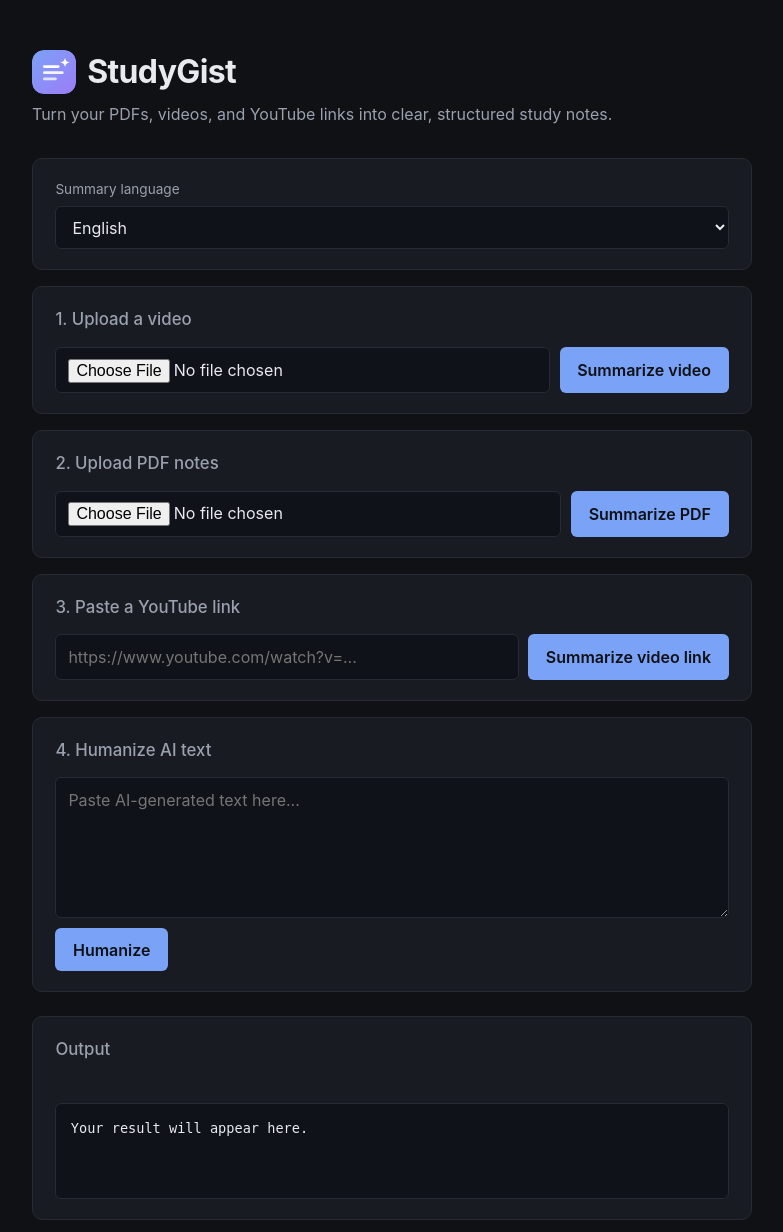
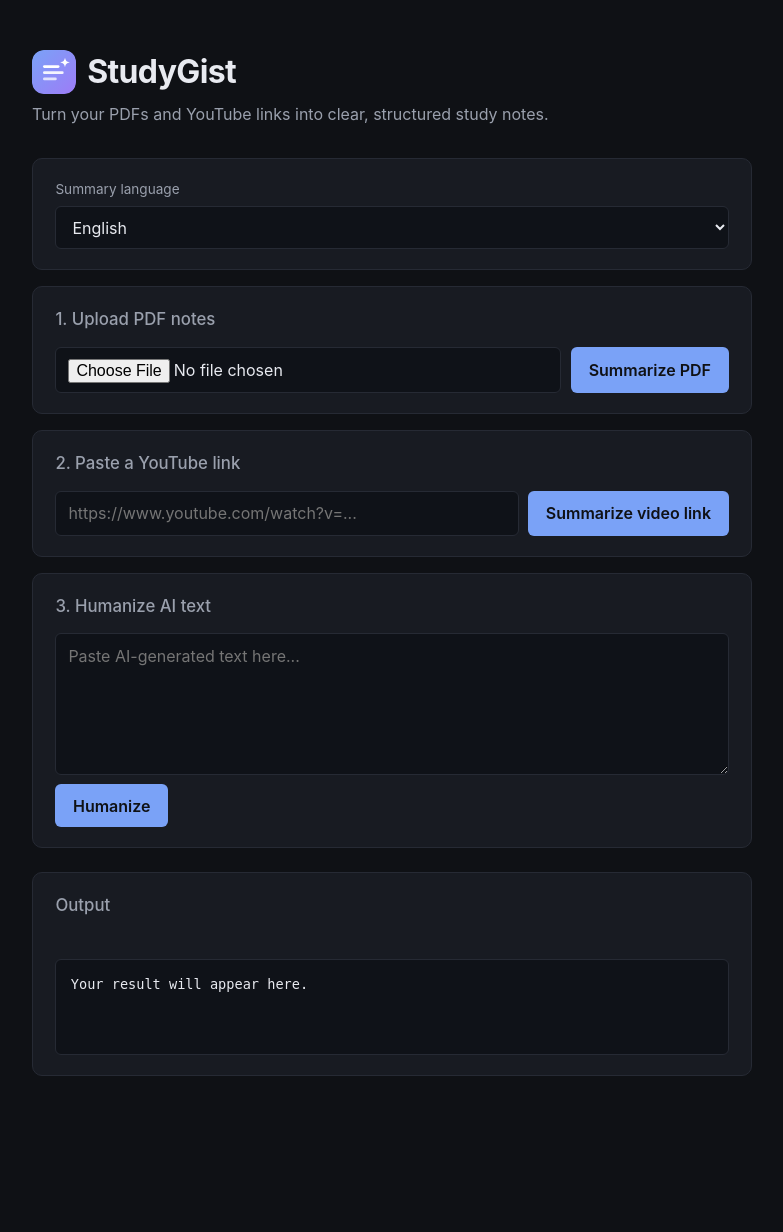
Before and after one commit to fmehdiyeva/student-summary-app, a Flask app: page / in a window 1280 px wide. Shown: the top 1232 px of the page, without its empty margins (248-1031 px from the left). After the commit the page ends 1076 px from the top, so only its background shows below. Run offline with Flask 3, Linux system fonts and the light colour scheme.

Commit message:
Remove video upload feature (was a stub)

```diff
--- a/app.py
+++ b/app.py
@@ -7,12 +7,11 @@ from flask_limiter import Limiter
 from flask_limiter.util import get_remote_address
 from werkzeug.utils import secure_filename
 
-from summarizer import humanize_text, summarize_pdf, summarize_video, summarize_youtube
+from summarizer import humanize_text, summarize_pdf, summarize_youtube
 
 UPLOAD_DIR = Path(__file__).parent / "uploads"
 UPLOAD_DIR.mkdir(exist_ok=True)
 
-ALLOWED_VIDEO = {".mp4", ".mov", ".mkv", ".webm", ".avi", ".m4v"}
 ALLOWED_PDF = {".pdf"}
 MAX_UPLOAD_MB = 25
 
@@ -39,20 +38,6 @@ def _save_upload(file_storage, allowed_ext: set[str]) -> Path:
 @app.get("/")
 def index():
     return render_template("index.html")
-
-
-@app.post("/summarize/video")
-@limiter.limit("5 per minute")
-def handle_video():
-    if "file" not in request.files:
-        return jsonify(error="No file uploaded"), 400
-    language = request.form.get("language", "").strip() or "English"
-    try:
-        path = _save_upload(request.files["file"], ALLOWED_VIDEO)
-    except ValueError as e:
-        return jsonify(error=str(e)), 400
-    summary = summarize_video(path, language=language)
-    return jsonify(summary=summary, source=path.name)
 
 
 @app.post("/summarize/pdf")
--- a/summarizer.py
+++ b/summarizer.py
@@ -1,7 +1,7 @@
 """Summarization backends.
 
 YouTube summaries use youtube-transcript-api, PDF summaries use pypdf, and
-both route extracted text through the Anthropic SDK. Video remains a stub.
+both route extracted text through the Anthropic SDK.
 """
 from __future__ import annotations
 
@@ -49,11 +49,6 @@ Goals:
 Return only the rewritten text — no preface, no explanation, no quotes around it."""
 
 
-def summarize_video(path: Path, language: str = "English") -> str:
-    transcript = _transcribe_video(path)
-    return _summarize_text(transcript, kind="video", language=language)
-
-
 def summarize_pdf(path: Path, language: str = "English") -> str:
     try:
         text = _extract_pdf_text(path)
@@ -88,10 +83,6 @@ def summarize_youtube(url: str, language: str = "English") -> str:
         return f"Failed to fetch transcript: {e}"
 
     return _summarize_text(transcript, kind="youtube", language=language)
-
-
-def _transcribe_video(path: Path) -> str:
-    return f"[stub transcript for video {path.name}]"
 
 
 def _extract_pdf_text(path: Path) -> str:
--- a/templates/index.html
+++ b/templates/index.html
@@ -3,7 +3,7 @@
 <head>
     <meta charset="UTF-8">
     <meta name="viewport" content="width=device-width, initial-scale=1.0">
-    <title>StudyGist — clear study notes from PDFs &amp; videos</title>
+    <title>StudyGist — clear study notes from PDFs &amp; YouTube</title>
     <link rel="icon" type="image/svg+xml" href="{{ url_for('static', filename='favicon.svg') }}">
     <link rel="stylesheet" href="{{ url_for('static', filename='styles.css') }}">
 </head>
@@ -26,7 +26,7 @@
                 </svg>
                 <h1>StudyGist</h1>
             </div>
-            <p class="subtitle">Turn your PDFs, videos, and YouTube links into clear, structured study notes.</p>
+            <p class="subtitle">Turn your PDFs and YouTube links into clear, structured study notes.</p>
         </header>
 
         <section class="card">
@@ -48,15 +48,7 @@
         </section>
 
         <section class="card">
-            <h2>1. Upload a video</h2>
-            <form id="video-form" class="upload-form">
-                <input type="file" name="file" accept="video/*" required>
-                <button type="submit">Summarize video</button>
-            </form>
-        </section>
-
-        <section class="card">
-            <h2>2. Upload PDF notes</h2>
+            <h2>1. Upload PDF notes</h2>
             <form id="pdf-form" class="upload-form">
                 <input type="file" name="file" accept="application/pdf" required>
                 <button type="submit">Summarize PDF</button>
@@ -64,7 +56,7 @@
         </section>
 
         <section class="card">
-            <h2>3. Paste a YouTube link</h2>
+            <h2>2. Paste a YouTube link</h2>
             <form id="youtube-form" class="upload-form">
                 <input type="url" name="url" placeholder="https://www.youtube.com/watch?v=..." required>
                 <button type="submit">Summarize video link</button>
@@ -72,7 +64,7 @@
         </section>
 
         <section class="card">
-            <h2>4. Humanize AI text</h2>
+            <h2>3. Humanize AI text</h2>
             <form id="humanize-form" class="upload-form">
                 <textarea name="text" rows="5" placeholder="Paste AI-generated text here..." required></textarea>
                 <button type="submit">Humanize</button>
@@ -110,13 +102,6 @@
             }
         }
 
-        document.getElementById("video-form").addEventListener("submit", (e) => {
-            e.preventDefault();
-            const fd = new FormData(e.target);
-            fd.append("language", languageInput.value);
-            postForm("/summarize/video", fd);
-        });
-
         document.getElementById("pdf-form").addEventListener("submit", (e) => {
             e.preventDefault();
             const fd = new FormData(e.target);
```
